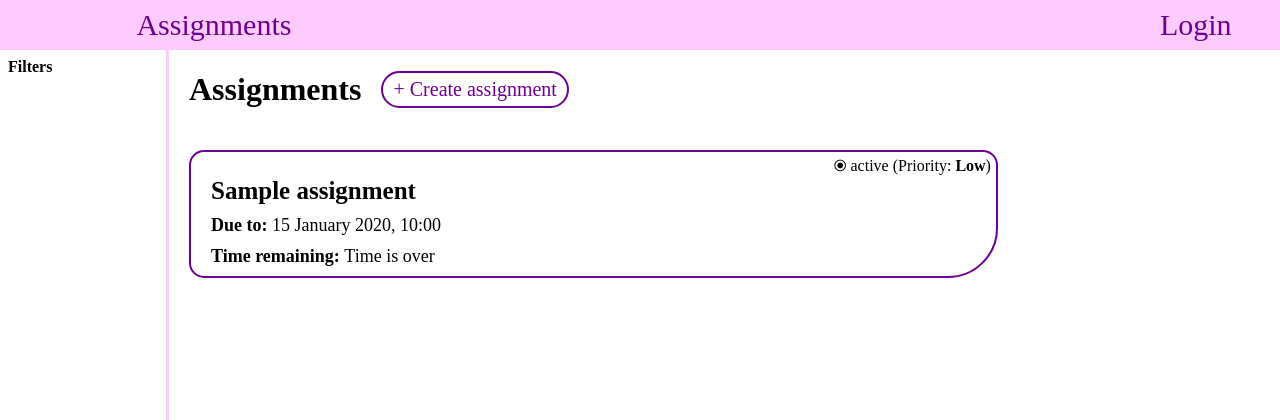
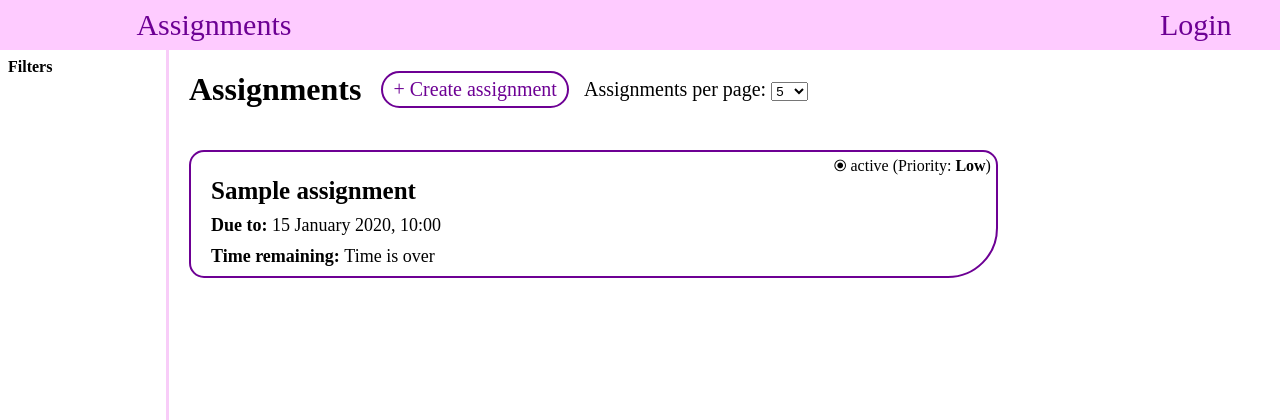
Before and after one commit to MishaTov/taskDj, a Django app: template assignment/templates/assignment/assignment_list.html in a window 1280 px wide. Shown: the top 420 px of the page. Run offline with Django 5.2, Linux system fonts and the light colour scheme; tables that the repository leaves empty hold one stand-in row (values such as "Sample post"); the template is opened without the code that fills it: values that come from a table or form of the project are taken from there, most other values are stand-ins (such as "Sample title", 1, 10 or a date in 2020).

Commit message:
pagination

```diff
--- a/assignment/static/assignment/css/assignment_list.css
+++ b/assignment/static/assignment/css/assignment_list.css
@@ -83,14 +83,14 @@
     background-color: rgba(248,175,255,0.54);
 }
 
-/*.page-pointer {*/
-/*    display: flex;*/
-/*    align-items: center;*/
-/*    justify-content: center;*/
-/*    text-decoration: none;*/
-/*    font-weight: bold;*/
-/*    font-size: 30px;*/
-/*    color: #6d0094;*/
-/*    height: fit-content;*/
-/*    width: fit-content;*/
-/*}*/
+.page-pointer {
+    display: flex;
+    align-items: center;
+    justify-content: center;
+    text-decoration: none;
+    font-weight: bold;
+    font-size: 30px;
+    color: #6d0094;
+    height: fit-content;
+    width: fit-content;
+}
--- /dev/null
+++ b/assignment/static/assignment/js/assignment_list.js
@@ -0,0 +1,8 @@
+const paginateForm = document.getElementById('paginate-form')
+
+paginateForm.addEventListener('change', (event) => {
+    const params = new URLSearchParams(window.location.search);
+    params.set('paginate_by', event.target.value);
+    paginateForm.action += '?' + params.toString();
+    paginateForm.submit();
+})
--- a/assignment/templates/assignment/assignment_list.html
+++ b/assignment/templates/assignment/assignment_list.html
@@ -17,6 +17,15 @@
                 <div style="display: inline-flex">
                     <h1>Assignments</h1>
                     <a class="create-assignment-button" href="{% url 'create_assignment' %}" role="button">+ Create assignment</a>
+                    <form action="{{ request.path }}" method="get" style="font-size: 20px; height: fit-content; align-self: center" id="paginate-form">
+                        <label for="paginate_by">&nbsp;&nbsp;&nbsp;Assignments per page: </label>
+                        <select name="paginate_by" style="">
+                            <option value="5" {% if paginate_by == 5 %}selected{% endif %}>5</option>
+                            <option value="10" {% if paginate_by == 10 %}selected{% endif %}>10</option>
+                            <option value="20" {% if paginate_by == 20 %}selected{% endif %}>20</option>
+                            <option value="50" {% if paginate_by == 50 %}selected{% endif %}>50</option>
+                        </select>
+                    </form>
                 </div>
                 <p style="font-size: 20px">{% if not assignments %} There are no assignments yet. You can create the first one{% endif %}</p>
                 {% for assignment in assignments %}
@@ -35,67 +44,26 @@
     </div>
         {% if paginator.num_pages > 1 %}
             <div class="paginator">
-{#                {% if page_obj.has_previous %}#}
-{#                    <a class="page-pointer" href="?page={{ page_obj.number|add:-1 }}">←</a>#}
-{#                {% endif %}#}
-                <div style="display: flex; width: fit-content; justify-content: center">
-                {% if paginator.num_pages < 5 %}
-                    {% for page_number in paginator.page_range %}
-                        {% if request.GET.page|int_  == page_number %}
-                            <a class="page current">{{ page_number }}</a>
-                        {% else %}
-                            <a class="page" href="?page={{ page_number}}">{{ page_number}} </a>
-                        {% endif %}
-                    {% endfor %}
-                {% else %}
-                    {% if page_obj.number == 1 %}
-                        <a class="page current">1</a>
-                        <a class="page" href="?page=2">2</a>
-                        <a class="page" href="?page=3">3</a>
-                        <a class="page" href="?page=4">4</a>
-                        <strong style="display: flex; align-self: center">...</strong>
-                        <a class="page" href="?page={{ paginator.num_pages}}">{{ paginator.num_pages}}</a>
-                    {% elif page_obj.number == 2 %}
-                        <a class="page" href="?page=1">1</a>
-                        <a class="page current">2</a>
-                        <a class="page" href="?page=3">3</a>
-                        <a class="page" href="?page=4">4</a>
-                        <strong style="display: flex; align-self: center">...</strong>
-                        <a class="page" href="?page={{ paginator.num_pages}}">{{ paginator.num_pages}}</a>
-                    {% elif page_obj.number == paginator.num_pages|add:-1 %}
-                        <a class="page" href="?page=1">1</a>
-                        <strong style="display: flex; align-self: center">...</strong>
-                        <a class="page" href="?page={{ paginator.num_pages|add:-3 }}">{{ paginator.num_pages|add:-3 }}</a>
-                        <a class="page" href="?page={{ paginator.num_pages|add:-2 }}">{{ paginator.num_pages|add:-2 }}</a>
-                        <a class="page current">{{ paginator.num_pages|add:-1 }}</a>
-                        <a class="page" href="?page={{ paginator.num_pages}}">{{ paginator.num_pages}}</a>
-                    {% elif page_obj.number == paginator.num_pages %}
-                        <a class="page" href="?page=1">1</a>
-                        <strong style="display: flex; align-self: center">...</strong>
-                        <a class="page" href="?page={{ paginator.num_pages|add:-3 }}">{{ paginator.num_pages|add:-3 }}</a>
-                        <a class="page" href="?page={{ paginator.num_pages|add:-2 }}">{{ paginator.num_pages|add:-2 }}</a>
-                        <a class="page" href="?page={{ paginator.num_pages|add:-1 }}">{{ paginator.num_pages|add:-1 }}</a>
-                        <a class="page current">{{ paginator.num_pages}}</a>
-                    {% elif 3 <= page_obj.number and page_obj.number <= paginator.num_pages|add:-2 %}
-                        <a class="page" href="?page=1">1</a>
-                        {% if page_obj.number > 3 %}
-                            <strong style="display: flex; align-self: center">...</strong>
-                        {% endif %}
-                        <a class="page" href="?page={{ page_obj.number|add:-1 }}">{{ page_obj.number|add:-1 }}</a>
-                        <a class="page current">{{ page_obj.number }}</a>
-                        <a class="page" href="?page={{ page_obj.number|add:1 }}">{{ page_obj.number|add:1 }}</a>
-                        {% if page_obj.number < paginator.num_pages|add:-2%}
-                            <strong style="display: flex; align-self: center">...</strong>
-                        {% endif %}
-                        <a class="page" href="?page={{ paginator.num_pages}}">{{ paginator.num_pages}}</a>
+                {% if page_obj.has_previous %}
+                    <a class="page-pointer" href="?page={{ page_obj.previous_page_number }}">←</a>
+                {% endif %}
+                {% for page_number in pages %}
+                    {% if page_number != paginator.ELLIPSIS %}
+                         {% if page_number == page_obj.number %}
+                             <span class="page current">{{ page_number }}</span>
+                         {% else %}
+                             <a class="page" href="?page={{ page_number }}">{{ page_number }}</a>
+                         {% endif %}
+                    {% else %}
+                        <strong>{{ paginator.ELLIPSIS }}</strong>
                     {% endif %}
+                {% endfor %}
+                {% if page_obj.has_next %}
+                    <a class="page-pointer" href="?page={{ page_obj.next_page_number }}">→</a>
                 {% endif %}
-                </div>
-{#                {% if page_obj.has_next %}#}
-{#                    <a class="page-pointer" href="?page={{ page_obj.number|add:1 }}">→</a>#}
-{#                {% endif %}#}
             </div>
         {% endif %}
 
     <script type="text/javascript" src="{% static 'assignment/js/timer.js' %}"></script>
+    <script type="text/javascript" src="{% static 'assignment/js/assignment_list.js' %}"></script>
 {% endblock content %}
```
Also changed, not shown: assignment/static/assignment/js/timer.js (+0 -42 lines), assignment/views.py (+9 -1 lines).
